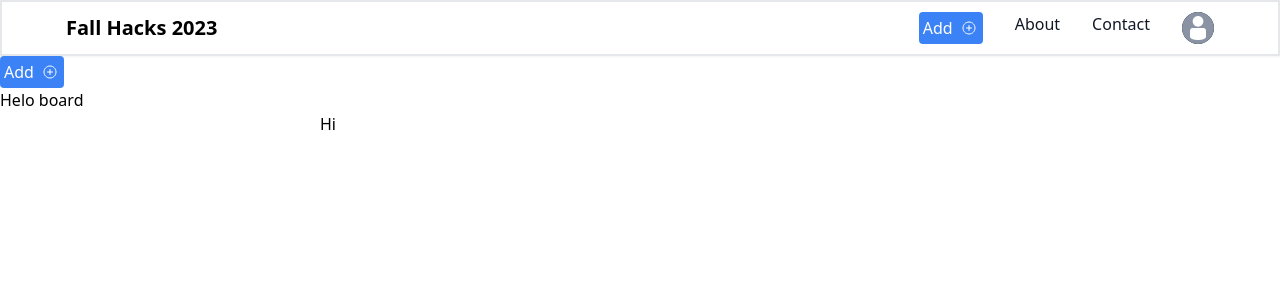
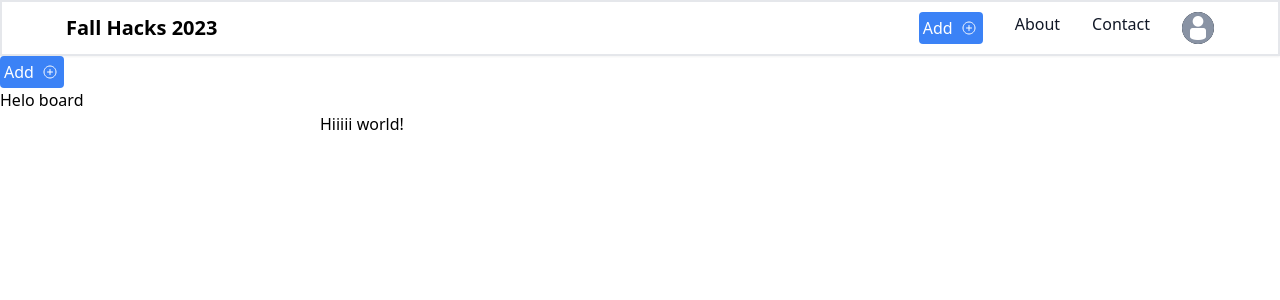
Before and after one commit to sw2003/fall-hacks-2023-frontend, a React (Create React App) app: page / in a window 1280 px wide. Shown: the top 300 px of the page. Built offline with nearby package versions, Linux system fonts and the light colour scheme; the HTML template or start-up script is replaced by a standard one.

Commit message:
testing local merge

```diff
--- a/src/components/addForm.js
+++ b/src/components/addForm.js
@@ -1,7 +1,7 @@
 export default function AddForm(){
     return (
         <div className="w-1/2 h-44 mx-auto">
-            Hi
+            Hiiiii world!
 
 
         </div>
```
